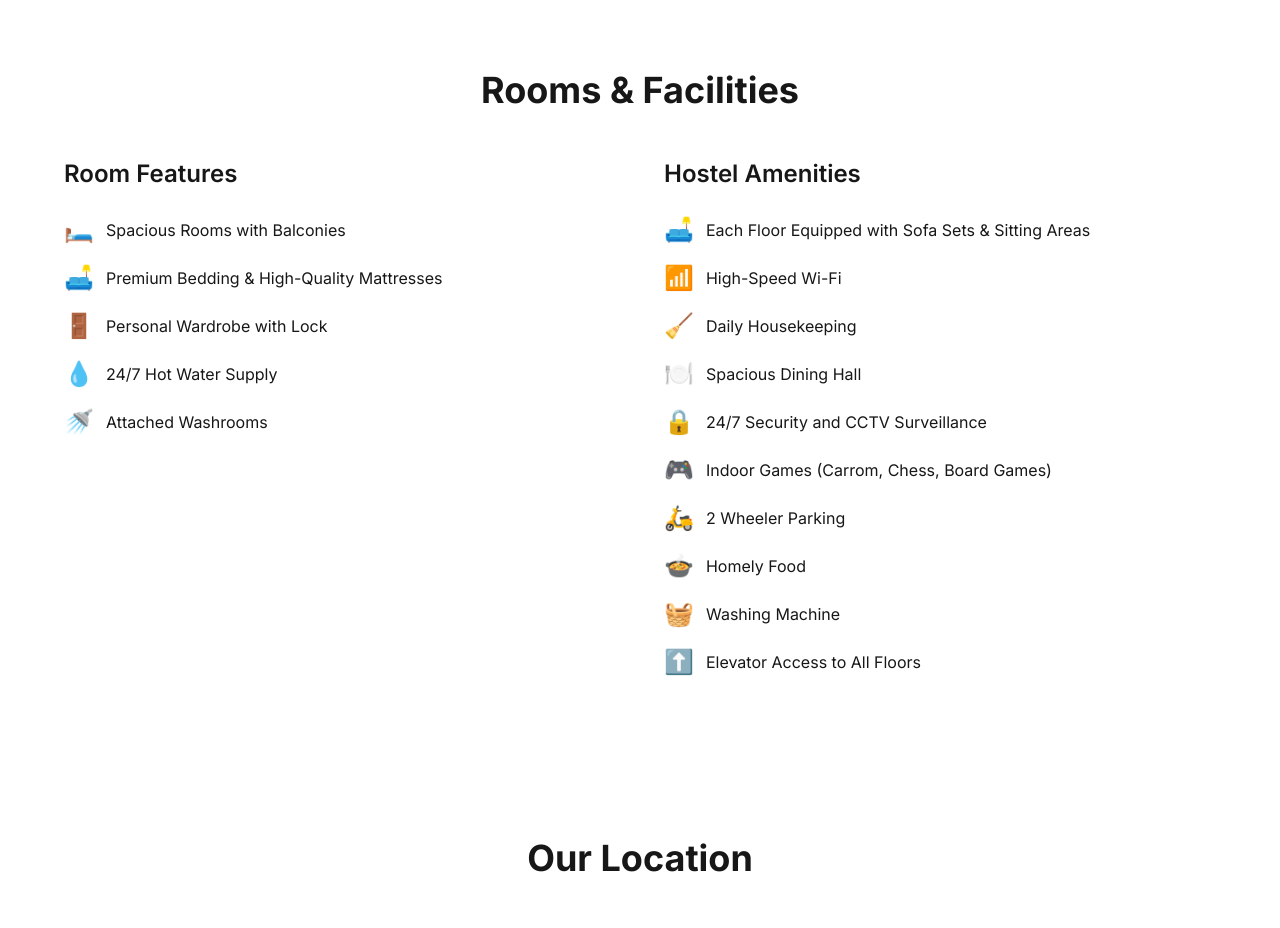
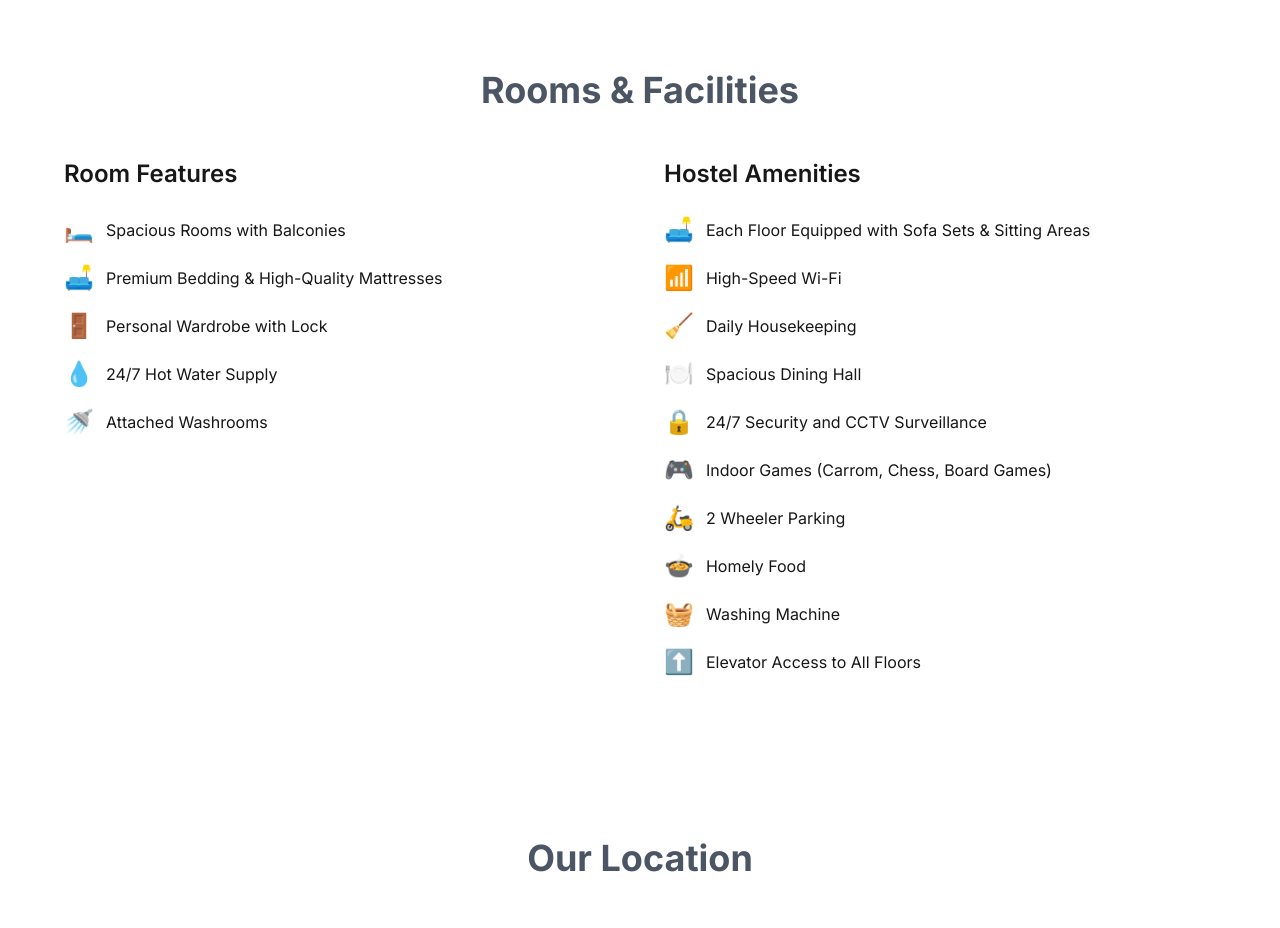
Before and after one commit to maheshreddysiddamurthi/MyHome_Luxury_Girls_Hostel, a Next.js app: page / in a window 1280 px wide. Shown: the part 1354-2282 px from the top of the page. Built offline with nearby package versions, Linux system fonts and the light colour scheme; grey boxes are pictures that could not be loaded.

Commit message:
colour changes

```diff
--- a/src/app/page.tsx
+++ b/src/app/page.tsx
@@ -63,7 +63,7 @@ export default function Home() {
       {/* Rooms & Facilities Section */}
       <section id="facilities" className="py-20 bg-white">
         <div className="container mx-auto px-4">
-          <h2 className="text-4xl font-bold text-center mb-12">Rooms & Facilities</h2>
+          <h2 className="text-4xl font-bold text-center text-gray-600 mb-12">Rooms & Facilities</h2>
           <div className="grid md:grid-cols-2 gap-12 max-w-6xl mx-auto">
             <div>
               <h3 className="text-2xl font-semibold mb-6">Room Features</h3>
@@ -190,7 +190,7 @@ export default function Home() {
       {/* Location Section */}
       <section id="location" className="py-20 bg-white">
         <div className="container mx-auto px-4">
-          <h2 className="text-4xl font-bold text-center mb-12">Our Location</h2>
+          <h2 className="text-4xl font-bold text-center text-gray-600 mb-12">Our Location</h2>
           <div className="max-w-6xl mx-auto">
             <div className="grid md:grid-cols-2 gap-12">
               <div>
@@ -255,7 +255,7 @@ export default function Home() {
       </section>
 
       {/* Gallery Section */}
-      <section id="gallery" className="py-20 bg-blue-300">
+      <section id="gallery" className="py-20 bg-grey-300">
         <div className="container mx-auto px-4">
           <h2 className="text-4xl font-bold text-center mb-12 decoration-black">Our Spaces</h2>
           <div className="flex overflow-x-auto space-x-6 p-4 hide-scroll-bar">
```
Also changed, not shown: 1 other file (tests, documents, lock files or other folders).
